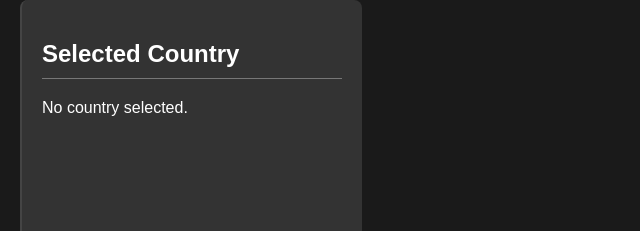
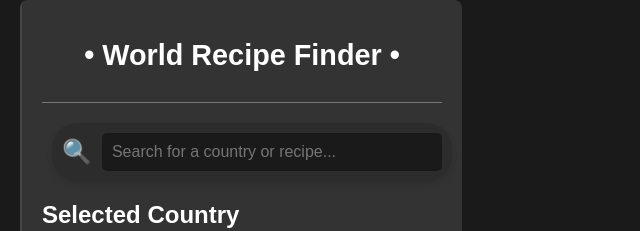
Before and after one commit to kvnfrr/worldwide-recipe-finder, a Next.js app: page / in a window 1280 px wide. Shown: the top 231 px of the page, without its empty margins (0-640 px from the left). Built offline with nearby package versions, Linux system fonts and the light colour scheme.

Commit message:
Added Title to Menu
Moved title to menu bar

```diff
--- a/src/app/page.js
+++ b/src/app/page.js
@@ -9,20 +9,19 @@ export default function HomePage() {
 
   // Callback function to update selected country
   const handleCountrySelect = (country) => {
-    console.log("Country selected in HomePage:", country); // Debugging to confirm the function works
     setSelectedCountry(country);
   };
 
   return (
-    <div className="container" style={{ position: 'relative', width: '100vw', height: '100vh', display: 'flex' }}>
-      <div className="globe-container" style={{ flex: 1, position: 'relative' }}>
-        {/* Globe Component */}
+    <div style={{ width: '100vw', height: '100vh', position: 'relative', overflow: 'hidden' }}>
+      {/* Globe Container */}
+      <div className="globe-container" style={{ width: '100%', height: '100%' }}>
         <GlobeComponent onCountrySelect={handleCountrySelect} />
       </div>
 
       {/* Sidebar Menu */}
       <div className="menu" style={{
-        width: '300px',
+        width: '400px',
         backgroundColor: '#333',
         color: '#fff',
         padding: '20px',
@@ -32,8 +31,43 @@ export default function HomePage() {
         height: '100vh',
         overflowY: 'auto',
         borderLeft: '2px solid #444',
-        zIndex: 2,
+        zIndex: 3,
       }}>
+        {/* Title */}
+        <div style={{ borderBottom: '1px solid #777', paddingBottom: '10px', marginBottom: '20px' }}>
+          <h1 style={{ fontSize: '1.8rem', textAlign: 'center' }}>• World Recipe Finder •</h1>
+        </div>
+
+        {/* Search Bar */}
+        <div className="search-bar-container" style={{
+          display: 'flex',
+          alignItems: 'center',
+          backgroundColor: '#2c2c2c',
+          borderRadius: '25px',
+          padding: '10px',
+          width: 'calc(100% - 20px)', // Adjusted width to give some left margin
+          boxShadow: '0px 4px 6px rgba(0, 0, 0, 0.1)',
+          marginBottom: '20px',
+          marginLeft: '10px' // Added margin to the left to center better
+        }}>
+          <span style={{ color: 'white', fontSize: '1.5rem', marginRight: '10px' }}>🔍</span>
+          <input
+            type="text"
+            placeholder="Search for a country or recipe..."
+            style={{
+              width: '100%',
+              padding: '10px',
+              fontSize: '1rem',
+              borderRadius: '5px',
+              border: 'none',
+              outline: 'none',
+              color: '#ECE9DB',
+              backgroundColor: '#1a1a1a'
+            }}
+          />
+        </div>
+
+        {/* Selected Country Details */}
         <h2 style={{ borderBottom: '1px solid #777', paddingBottom: '10px' }}>Selected Country</h2>
         {selectedCountry ? (
           <>
```
